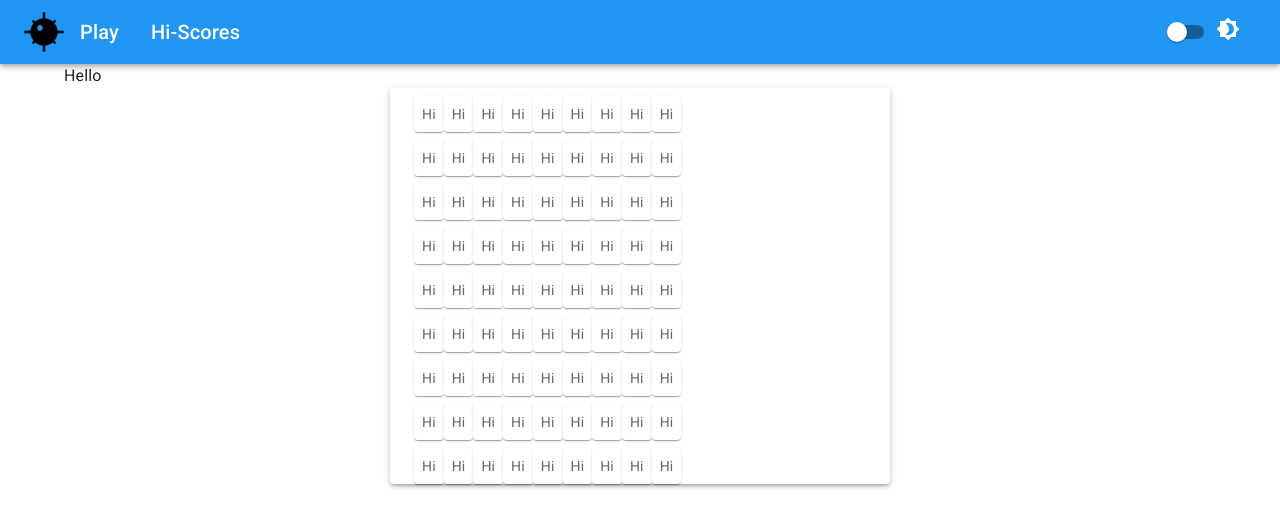
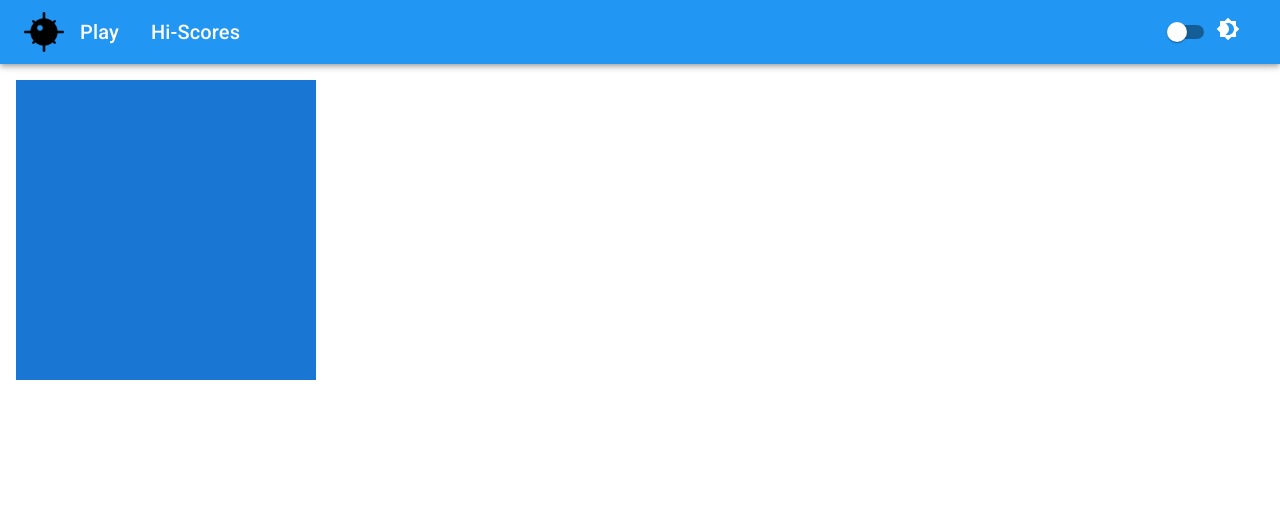
Before and after one commit to CWallis92/minesweeper, a React (Create React App) app: page / in a window 1280 px wide. Shown: the top 528 px of the page. Built offline with nearby package versions, Linux system fonts and the light colour scheme.

Commit message:
Fix dark mode and persist

```diff
--- a/src/components/App.tsx
+++ b/src/components/App.tsx
@@ -1,42 +1,39 @@
-import React, { createContext, useMemo, useState } from "react";
+import React, { useMemo, useState } from "react";
 import { BrowserRouter as Router, Route, Switch } from "react-router-dom";
-import { CssBaseline, PaletteMode } from "@mui/material";
-import { ThemeProvider, createTheme } from "@mui/material/styles";
+import {
+  createTheme,
+  CssBaseline,
+  PaletteMode,
+  ThemeProvider,
+} from "@mui/material";
 
 import Nav from "./Nav";
 import GameArea from "./GameArea";
-import { blue, purple } from "@mui/material/colors";
-
-export const ColorModeContext = createContext({ toggleColorMode: () => {} });
+import getDesignTokens, { ColorModeContext } from "../core/theme";
 
 export default function App() {
-  const [mode, setMode] = useState("light");
+  const [mode, setMode] = useState<PaletteMode>(
+    (window.localStorage.getItem("darkMode") || "light") as PaletteMode
+  );
 
   const colorMode = useMemo(
     () => ({
+      currColor: (window.localStorage.getItem("darkMode") ||
+        "light") as PaletteMode,
       toggleColorMode: () => {
-        setMode((prevMode) => (prevMode === "light" ? "dark" : "light"));
+        setMode((prevMode) => {
+          window.localStorage.setItem(
+            "darkMode",
+            prevMode === "light" ? "dark" : "light"
+          );
+          return prevMode === "light" ? "dark" : "light";
+        });
       },
     }),
     []
   );
 
-  const theme = useMemo(
-    () =>
-      createTheme({
-        palette: {
-          mode: mode as PaletteMode,
-          ...(mode === "light"
-            ? {
-                primary: blue,
-              }
-            : {
-                primary: purple,
-              }),
-        },
-      }),
-    [mode]
-  );
+  const theme = useMemo(() => createTheme(getDesignTokens(mode)), [mode]);
 
   return (
     <ColorModeContext.Provider value={colorMode}>
--- a/src/components/GameArea.tsx
+++ b/src/components/GameArea.tsx
@@ -1,36 +1,49 @@
+import { Box } from "@mui/system";
 import React from "react";
-import { Container, Grid, Paper, Typography } from "@mui/material";
 
-import GameGrid from "./GameGrid";
+// import GameGrid from "./GameGrid";
 
 const GameArea = (): React.ReactElement => {
   return (
-    <Grid
-      container
-      direction="column"
-      justifyContent="center"
-      component={Container}
-    >
-      <Grid item>
-        <Typography variant="body1">Hello</Typography>
-      </Grid>
-      <Grid item>
-        <Grid
-          container
-          rowSpacing={1}
-          columnSpacing={{ xs: 1, sm: 2, md: 3 }}
-          component={Paper}
-          elevation={3}
-          sx={{
-            width: "500px !important",
-            margin: "auto",
-            marginLeft: "auto !important",
-          }}
-        >
-          <GameGrid rows={9} cols={9} mines={10} />
-        </Grid>
-      </Grid>
-    </Grid>
+    <main>
+      <Box
+        sx={{
+          width: 300,
+          height: 300,
+          backgroundColor: "primary.dark",
+          "&:hover": {
+            backgroundColor: "primary.main",
+            opacity: [0.9, 0.8, 0.7],
+          },
+        }}
+      />
+    </main>
+    // <Grid
+    //   container
+    //   direction="column"
+    //   justifyContent="center"
+    //   component={Container}
+    // >
+    //   <Grid item>
+    //     <Typography variant="body1">Hello</Typography>
+    //   </Grid>
+    //   <Grid item>
+    //     <Grid
+    //       container
+    //       rowSpacing={1}
+    //       columnSpacing={{ xs: 1, sm: 2, md: 3 }}
+    //       component={Paper}
+    //       elevation={3}
+    //       sx={{
+    //         width: "500px !important",
+    //         margin: "auto",
+    //         marginLeft: "auto !important",
+    //       }}
+    //     >
+    //       <GameGrid rows={9} cols={9} mines={10} />
+    //     </Grid>
+    //   </Grid>
+    // </Grid>
   );
 };
 
--- a/src/components/GameGrid.tsx
+++ b/src/components/GameGrid.tsx
@@ -1,22 +1,13 @@
 import React, { useEffect, useState } from "react";
-import { styled } from "@mui/material/styles";
 
 import { createBlankGrid } from "../utils/game";
-import { Grid, Paper } from "@mui/material";
+import { Grid } from "@mui/material";
 
 interface GameGridProps {
   rows: number;
   cols: number;
   mines: number;
 }
-
-const Item = styled(Paper)(({ theme }) => ({
-  backgroundColor: theme.palette.mode === "dark" ? "#1A2027" : "#fff",
-  ...theme.typography.body2,
-  padding: theme.spacing(1),
-  textAlign: "center",
-  color: theme.palette.text.secondary,
-}));
 
 export default function GameGrid({
   rows,
@@ -48,10 +39,10 @@ export default function GameGrid({
           >
             {row.map(({ revealed }, i) => {
               if (!revealed) {
-                return <Item key={`${index}-${i}`}>Hi</Item>;
+                return <div key={`${index}-${i}`}>Hi</div>;
               }
 
-              return <Item key={`${index}-${i}`}>state</Item>;
+              return <div key={`${index}-${i}`}>state</div>;
             })}
           </Grid>
         );
--- a/src/components/Nav.tsx
+++ b/src/components/Nav.tsx
@@ -1,4 +1,4 @@
-import React, { useContext, useState } from "react";
+import React, { useContext, useEffect, useState } from "react";
 import { useHistory } from "react-router-dom";
 import {
   AppBar,
@@ -11,12 +11,12 @@ import {
 import Brightness4Icon from "@mui/icons-material/Brightness4";
 
 import mine from "../assets/mine.png";
-import { ColorModeContext } from "./App";
+import { ColorModeContext } from "../core/theme";
 
 const Nav = (): React.ReactElement => {
   const colorMode = useContext(ColorModeContext);
 
-  const [darkMode, setDarkMode] = useState(false);
+  const [darkMode, setDarkMode] = useState(colorMode.currColor === "dark");
 
   let history = useHistory();
 
--- /dev/null
+++ b/src/core/index.scss
@@ -0,0 +1,8 @@
+html, body, #root {
+  height: 100%;
+  min-height: 100vh;
+}
+
+main {
+  padding: 1em;
+}
--- /dev/null
+++ b/src/core/theme.ts
@@ -0,0 +1,25 @@
+import { createContext } from "react";
+import { PaletteMode } from "@mui/material";
+import { blue, purple } from "@mui/material/colors";
+
+export const ColorModeContext = createContext({
+  currColor: "light",
+  toggleColorMode: () => {},
+});
+
+const getDesignTokens = (mode: PaletteMode) => ({
+  palette: {
+    mode,
+    ...(mode === "light"
+      ? {
+          // palette values for light mode
+          primary: blue,
+        }
+      : {
+          // palette values for dark mode
+          primary: purple,
+        }),
+  },
+});
+
+export default getDesignTokens;
--- a/src/index.tsx
+++ b/src/index.tsx
@@ -2,6 +2,7 @@ import React from "react";
 import { createRoot } from "react-dom/client";
 
 import App from "./components/App";
+import "./core/index.scss";
 
 const container = document.getElementById("root");
 const root = createRoot(container!);
--- a/tsconfig.json
+++ b/tsconfig.json
@@ -9,6 +9,8 @@
     "forceConsistentCasingInFileNames": true,
     "strict": true,
     "noImplicitAny": true,
+    "noImplicitThis": true,
+    "strictNullChecks": true,
     "skipLibCheck": true,
     "lib": [
       "dom",
```
Also changed, not shown: src/react-app-env.d.ts (+14 -0 lines).
